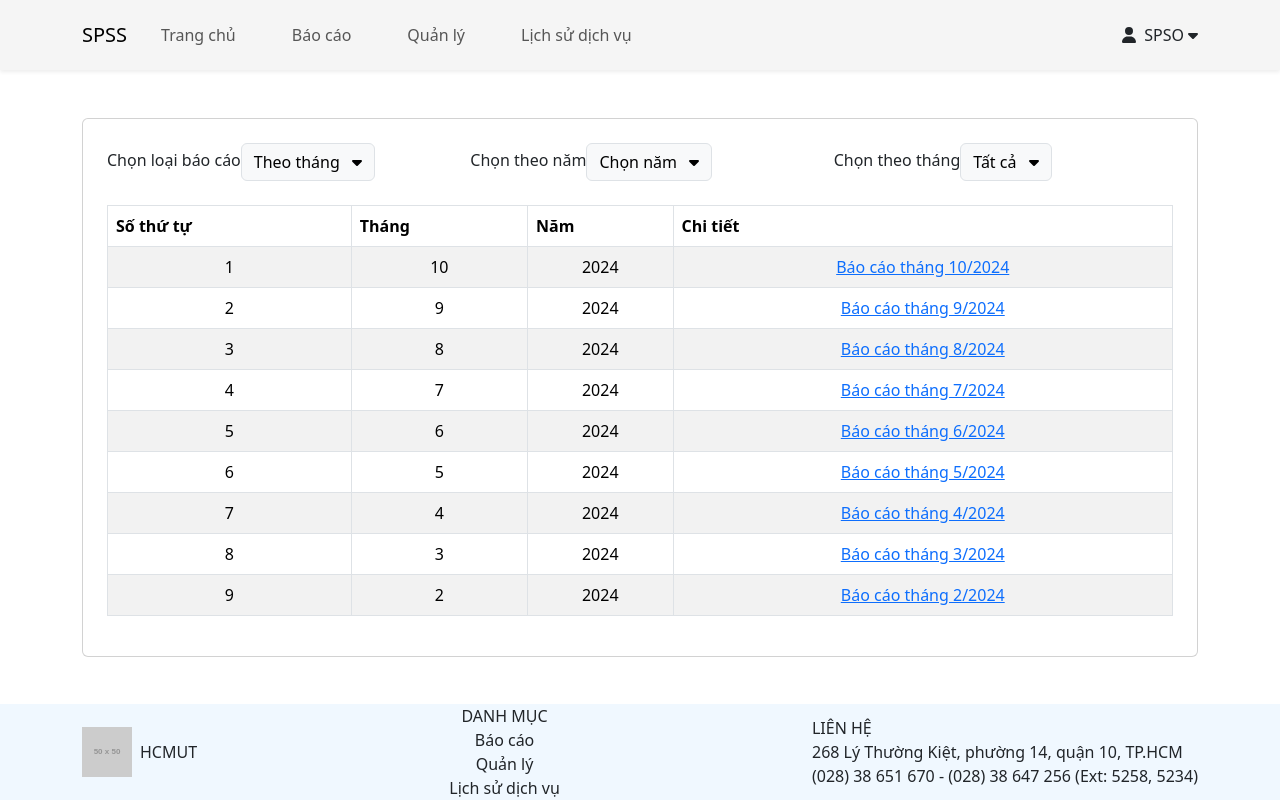
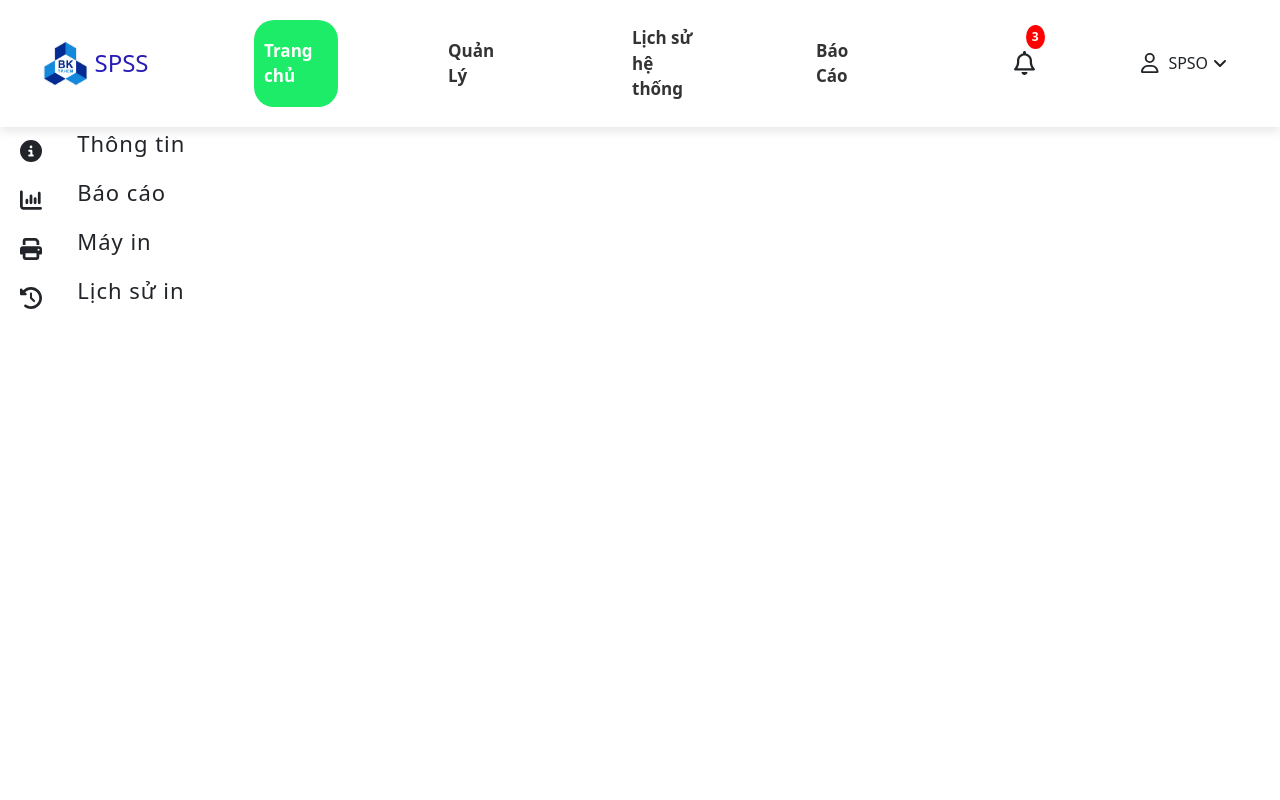
Before and after one commit to duykhangtong/DACNPM_HK241, a React (Vite) app in the folder frontend/my-react-app/: page / in a window 1280 px wide. Built offline with nearby package versions, Linux system fonts and the light colour scheme; a web font is replaced by a local one.

Commit message:
update UI-SPSO

```diff
--- a/frontend/my-react-app/eslint.config.js
+++ b/frontend/my-react-app/eslint.config.js
@@ -33,6 +33,7 @@ export default [
         'warn',
         { allowConstantExport: true },
       ],
+      'no-unused-vars': 'off',
     },
   },
 ]
--- a/frontend/my-react-app/src/App.jsx
+++ b/frontend/my-react-app/src/App.jsx
@@ -1,13 +1,13 @@
 import Login from './Login/Login.jsx'
 import SPSS from './SPSS/SPSS.jsx'
-import SPSO from './SPSO/SPSO.jsx'
+import SPSO from './UI-SPSO/SPSO.jsx'
 import PrintHis from './UI-SPSO/PrintingHistory/PrintHis';
 import HomePage from './UI-SPSO/HomePage/HomePage';
 import Manage from './UI-SPSO/Manage/Manage.jsx';
 import Report from './UI-SPSO/Report-SPSO/Report.jsx';
 function App() {
 return (
-        <Report/>
+        <SPSO/>
 );
 }
 
--- a/frontend/my-react-app/src/UI-SPSO/HomePage/HomePage.jsx
+++ b/frontend/my-react-app/src/UI-SPSO/HomePage/HomePage.jsx
@@ -97,7 +97,6 @@ function SPSO()
 {
     return(
       <div>
-        <Navbar_row/>
         <Body/>
         </div>
     );
--- a/frontend/my-react-app/src/UI-SPSO/Manage/Manage.jsx
+++ b/frontend/my-react-app/src/UI-SPSO/Manage/Manage.jsx
@@ -6,37 +6,7 @@ import { faFacebook, faTwitter, faInstagram } from '@fortawesome/free-brands-svg
 function Manage() {
     return (
         <div>
-            <header>
-                <nav className="navbar navbar-expand-lg navbar-light bg-gray-300">
-                    <div className="container">
-                        <a className="navbar-brand font-weight-bold" href="#">SPSS</a>
-                        <button className="navbar-toggler" type="button" data-bs-toggle="collapse" data-bs-target="#navbarNav" aria-controls="navbarNav" aria-expanded="false" aria-label="Toggle navigation">
-                            <span className="navbar-toggler-icon"></span>
-                        </button>
-                        <div className="collapse navbar-collapse" id="navbarNav">
-                            <ul className="navbar-nav me-auto mb-2 mb-lg-0">
-                                <li className="nav-item">
-                                    <a className="nav-link" href="#">Trang chủ</a>
-                                </li>
-                                <li className="nav-item">
-                                    <a className="nav-link" href="#">Báo cáo</a>
-                                </li>
-                                <li className="nav-item">
-                                    <a className="nav-link" href="#">Quản lý</a>
-                                </li>
-                                <li className="nav-item">
-                                    <a className="nav-link" href="#">Lịch sử dịch vụ</a>
-                                </li>
-                            </ul>
-                            <div className="d-flex align-items-center">
-                                <FontAwesomeIcon icon={faUser} className="me-2" />
-                                <span className="me-2">SPSO</span>
-                                <FontAwesomeIcon icon={faCaretDown} />
-                            </div>
-                        </div>
-                    </div>
-                </nav>
-            </header>
+
             <main className="container my-5">
                 <div className="d-flex justify-content-between align-items-center mb-8">
                     <h1 className="text-3xl font-weight-bold">Danh sách máy in</h1>
--- a/frontend/my-react-app/src/UI-SPSO/Report-SPSO/Report.jsx
+++ b/frontend/my-react-app/src/UI-SPSO/Report-SPSO/Report.jsx
@@ -5,35 +5,7 @@ import './Report.css'
 function Report() {
     return (
         <div className="d-flex flex-column min-vh-100">
-            <nav className="navbar navbar-expand-lg navbar-light bg-gray-300 shadow-sm mb-4">
-                <div className="container">
-                    <a className="navbar-brand" href="#">SPSS</a>
-                    <button className="navbar-toggler" type="button" data-bs-toggle="collapse" data-bs-target="#navbarNav" aria-controls="navbarNav" aria-expanded="false" aria-label="Toggle navigation">
-                        <span className="navbar-toggler-icon"></span>
-                    </button>
-                    <div className="collapse navbar-collapse" id="navbarNav">
-                        <ul className="navbar-nav me-auto">
-                            <li className="nav-item">
-                                <a className="nav-link" href="#">Trang chủ</a>
-                            </li>
-                            <li className="nav-item">
-                                <a className="nav-link font-weight-bold" href="#">Báo cáo</a>
-                            </li>
-                            <li className="nav-item">
-                                <a className="nav-link" href="#">Quản lý</a>
-                            </li>
-                            <li className="nav-item">
-                                <a className="nav-link" href="#">Lịch sử dịch vụ</a>
-                            </li>
-                        </ul>
-                        <div className="d-flex align-items-center">
-                            <FontAwesomeIcon icon={faUser} className="text-xl" />
-                            <span className="ms-2">SPSO</span>
-                            <FontAwesomeIcon icon={faCaretDown} className="ms-1" />
-                        </div>
-                    </div>
-                </div>
-            </nav>
+
 
             <main className="flex-grow-1">
                 <div className="container py-4">
--- /dev/null
+++ b/frontend/my-react-app/src/UI-SPSO/SPSO.css
@@ -0,0 +1,123 @@
+.tt-navbar {
+    display: grid;
+    grid-template-columns: 15% 60% 10% 15%;
+    padding: 20px 0px;
+    box-shadow: 0px 4px 10px rgba(0, 0, 0, 0.1);
+    /* gap:20px; */
+}
+
+
+.tt-logo-SPSS {
+    display: flex;
+    align-items: center;
+    justify-content: center;
+    font-size: 24px;
+    gap: 6px;
+    background: linear-gradient(45deg, #1B14EF, #322193);
+    -webkit-background-clip: text;
+    -webkit-text-fill-color: transparent;
+    font-weight: 500;
+}
+
+.tt-logo-SPSS img {
+    width: 45px;
+    height: 45px;
+    background-color: white;
+}
+
+.tt-nav-links {
+    list-style: none;
+    display: flex;
+    justify-content: center;
+    gap: 40px;
+    align-items: center;
+    padding-right: 40px;
+    height: 100%;
+    margin: 0;
+    font-weight: bold;
+}
+
+.tt-nav-links li {
+    margin: 0 30px;
+    height: 100%;
+    width: 80%;
+    display: flex;
+    justify-content: center;
+    align-items: center;
+
+}
+
+.tt-nav-links a {
+    text-decoration: none;
+    font-size: 17px;
+    padding: 5px 10px;
+}
+
+.tt-noactive {
+    color: #333;
+    transition: background-color 0.3s;
+}
+
+.tt-active {
+    background-color: #1CEC68;
+    border-radius: 20px;
+    color: white;
+    width: 100%;
+    height: 100%;
+    display: flex;
+    justify-content: center;
+    align-items: center;
+}
+
+.tt-notification {
+    display: flex;
+    align-items: center;
+    /* Vertically centers the bell icon */
+    justify-content: center;
+    /* Horizontally centers the bell icon */
+    position: relative;
+    margin: auto;
+    height: 100%;
+
+}
+
+.tt-notification:hover {
+    cursor: pointer;
+}
+
+.tt-user {
+    display: flex;
+    align-items: center;
+    justify-content: center;
+    font-weight: 500;
+}
+
+.tt-user span {
+    margin-left: 10px;
+    margin-right: 5px;
+}
+
+.tt-user:hover {
+    cursor: pointer;
+}
+
+.tt-iconbell {
+    font-size: 24px;
+
+}
+
+.tt-iconuser {
+    font-size: 20px;
+}
+
+.notification-badge {
+    position: absolute;
+    top: 5px;
+    right: -10px;
+    background-color: red;
+    color: white;
+    border-radius: 50%;
+    padding: 3px 6px;
+    font-size: 12px;
+    font-weight: bold;
+}
--- /dev/null
+++ b/frontend/my-react-app/src/UI-SPSO/SPSO.jsx
@@ -0,0 +1,76 @@
+import HomePage from './HomePage/HomePage.jsx';
+import Manage from './Manage/Manage.jsx';
+import PrinhtHis from './PrintingHistory/PrintHis.jsx';
+import Report from './Report-SPSO/Report.jsx';
+import { faBell, faUser} from '@fortawesome/free-regular-svg-icons';
+import { faAngleDown,faAngleRight, faAngleLeft } from '@fortawesome/free-solid-svg-icons';
+import { FontAwesomeIcon } from '@fortawesome/react-fontawesome';
+import React, {useState, useEffect, useRef} from 'react';
+import logoBK from '../../Image/logo_BK2-removebg.png';
+import { BrowserRouter as Router, Routes, Route, NavLink } from 'react-router-dom';
+import './SPSO.css';
+let user = "SPSO";
+function Header()
+{
+    const [notificationCount, setNotificationCount] = useState(3);
+    return(
+    <div className='tt-navbar'>
+        <div className="tt-logo-SPSS">
+            <span>
+                <img src={logoBK} alt='Logo đh BK'></img>
+            </span>
+            <span className='tt-SPSS'>
+                SPSS
+            </span>
+        </div>
+        <ul className="tt-nav-links">
+                <li>
+                    <NavLink to="/" end className={({ isActive }) => isActive ? 'tt-active' : 'tt-noactive'}>
+                        Trang chủ
+                    </NavLink>
+                </li>
+                <li>
+                    <NavLink to="/manage" className={({ isActive }) => isActive ? 'tt-active' : 'tt-noactive'}>
+                        Quản Lý
+                    </NavLink>
+                </li>
+                <li>
+                    <NavLink to="/printhistory" className={({ isActive }) => isActive ? 'tt-active' : 'tt-noactive'}>
+                        Lịch sử hệ thống
+                    </NavLink>
+                </li>
+                <li>
+                    <NavLink to="/report" className={({ isActive }) => isActive ? 'tt-active' : 'tt-noactive'}>
+                        Báo Cáo
+                    </NavLink>
+                </li>
+        </ul>
+        <div className="tt-notification">
+        <FontAwesomeIcon icon={faBell} className="tt-iconbell"/>
+        {notificationCount > 0 && (
+                <span className="notification-badge">{notificationCount}</span>
+            )}
+        </div>
+        <div className="tt-user">
+            <FontAwesomeIcon icon={faUser} className="tt-iconuser"/>
+            <span>{user}</span>
+            <FontAwesomeIcon icon={faAngleDown} className="tt-angledown"/>
+        </div>
+    </div>
+    );
+}
+function SPSS()
+{
+    return (
+        <Router>
+            <Header />
+            <Routes>
+                <Route path="/" element={<HomePage/>} />
+                <Route path="/manage" element={<Manage/>} />
+                <Route path="/printhistory" element={<PrinhtHis />} />
+                <Route path="/report" element={<Report/>} />
+            </Routes>
+        </Router>
+    );
+}
+export default SPSS;
```
